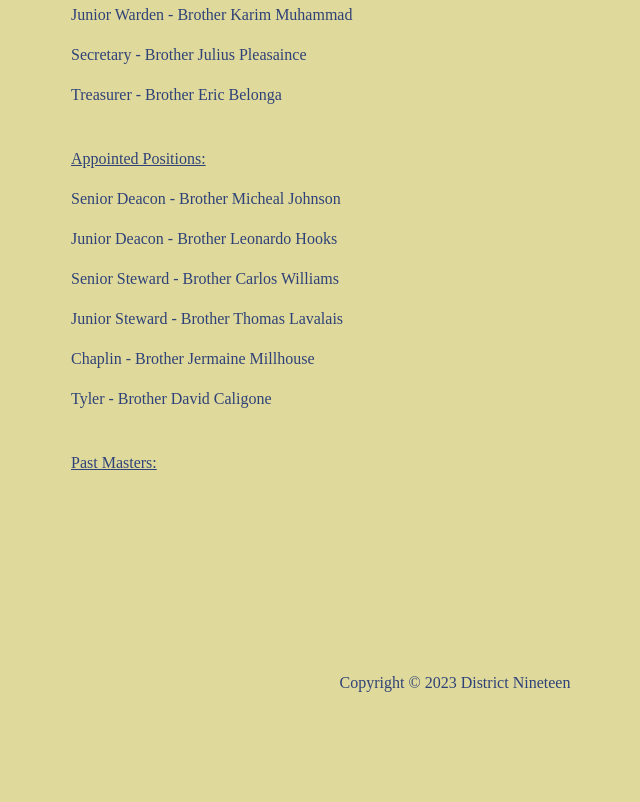
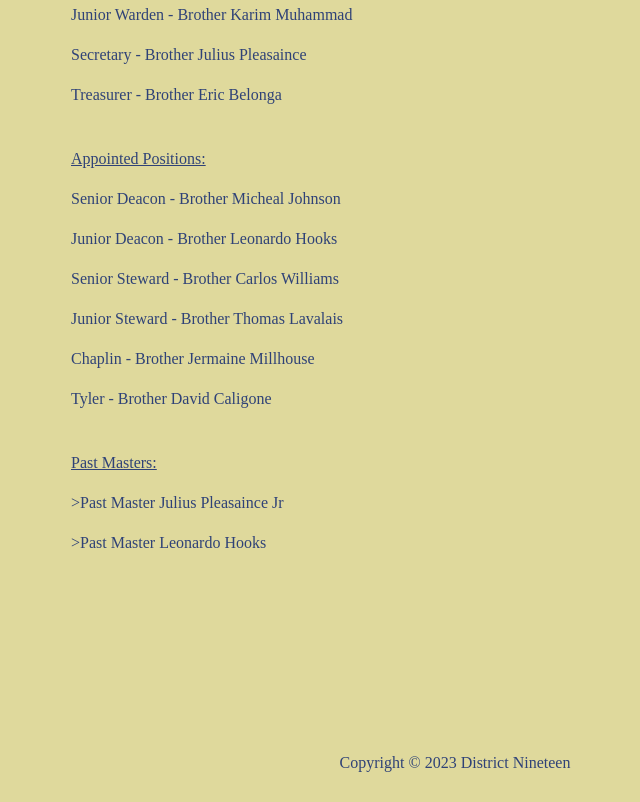
Before and after one commit to jbryant6/Lodge-Website, a plain HTML site: page lodge273.html in a window 1280 px wide. Shown: the part 897-1699 px from the top of the page, without its empty margins (185-825 px from the left). Before the commit the page ends 1619 px from the top, so only its background shows below. Drawn offline with Linux system fonts and the light colour scheme.

Commit message:
Update lodge273.html

```diff
--- a/lodge273.html
+++ b/lodge273.html
@@ -71,8 +71,8 @@
             <p>Tyler - Brother David Caligone</p>
             <br>
             <ins>Past Masters:</ins>
-            <p></p>
-            <p></p>
+            <p>>Past Master Julius Pleasaince Jr</p>
+            <p>>Past Master Leonardo Hooks</p>
             <p></p>
             <p></p>
         </div>
```
